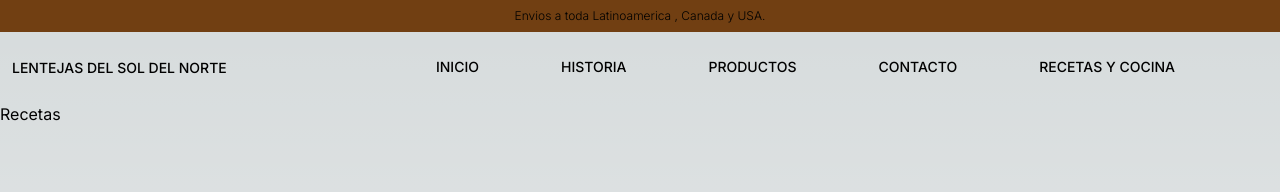
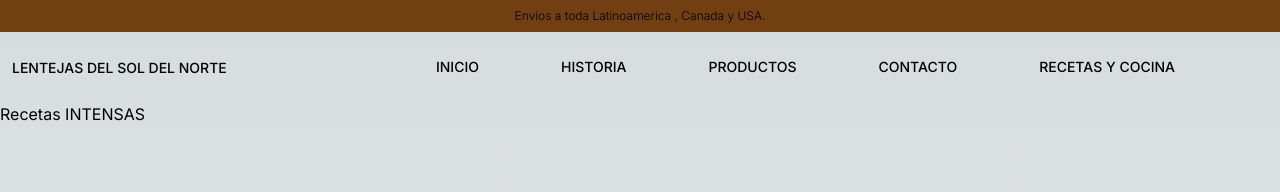
Before and after one commit to DiegoHrz/lentils-website, a Next.js app in the folder client/: page /recetas in a window 1280 px wide. Shown: the top 192 px of the page. Built offline with nearby package versions, Linux system fonts and the light colour scheme.

Commit message:
Add recetas

```diff
--- a/client/app/recetas/page.tsx
+++ b/client/app/recetas/page.tsx
@@ -2,7 +2,7 @@ const Recetas = () => {
   return (
     <div className="w-screen h-screen">
       <div className="w-screen h-screen">
-        <div>Recetas</div>
+        <div>Recetas INTENSAS</div>
       </div>
     </div>
   );
```
